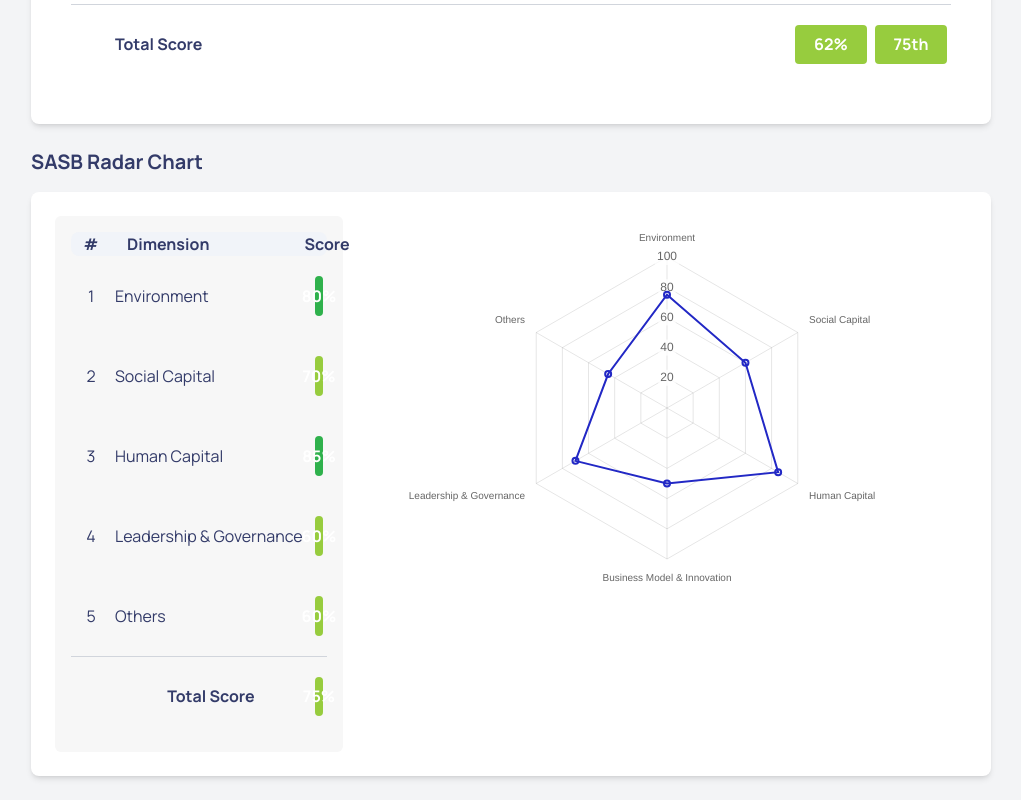
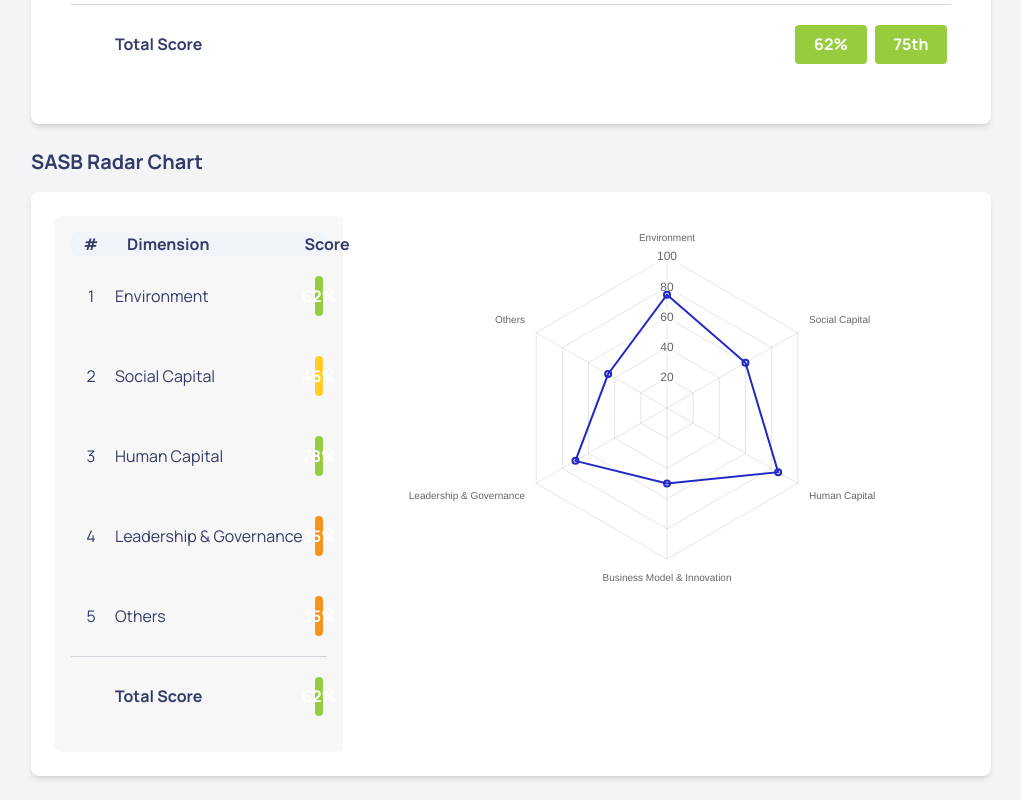
Before and after one commit to SSIndex/MonitorPOC, a Next.js app in the folder monitor/: page /general in a window 1280 px wide. Shown: the part 1960-2760 px from the top of the page, without its empty margins (129-1150 px from the left). Built offline with nearby package versions, Linux system fonts and the light colour scheme.

Commit message:
feat(general/page): CONNECT sasb and radar chart table to API with dataTransformations

```diff
--- a/monitor/src/_mocks/data.tsx
+++ b/monitor/src/_mocks/data.tsx
@@ -1,6 +1,6 @@
 export const sasbRadarChartColumnData = [
   { header: "#", accessorKey: "id" },
-  { header: "Dimension", accessorKey: "category" },
+  { header: "Dimension", accessorKey: "dimension" },
   { header: "Score", accessorKey: "scoreColor" },
 ];
 
--- a/monitor/src/_utils/dataTransformations.ts
+++ b/monitor/src/_utils/dataTransformations.ts
@@ -1,3 +1,28 @@
+interface DimensionRow {
+  id: number;
+  dimension: string;
+  score: number;
+  percentile: number;
+}
+
+interface RadarChartRow {
+  id: number;
+  category: string;
+  scoreColor: string;
+}
+
+// Define types for clarity
+interface SummaryData {
+  score: number;
+  percentile: number;
+}
+
+interface FooterData {
+  id: null;
+  dimension: string;
+  scoreColor: string;
+}
+
 export function transformToTableData(rawData) {
   return rawData.map((item) => ({
     ...item,
@@ -10,6 +35,36 @@ export function transformToTableData(rawData) {
     scoreColor: item.score,
     percentileColor: item.percentile,
   }));
+}
+
+// Utility function to convert to title case
+function toTitleCase(str: string): string {
+  return str
+    .toLowerCase()
+    .split(" ")
+    .map((word) => word.charAt(0).toUpperCase() + word.slice(1))
+    .join(" ");
+}
+
+export function transformToRadarChartData(
+  rawData: DimensionRow[],
+): RadarChartRow[] {
+  return rawData.map((item) => ({
+    id: item.id,
+    dimension: toTitleCase(item.dimension),
+    scoreColor: item.score.toString(),
+  }));
+}
+
+// Transformation function
+export function transformToRadarChartFooterData(
+  summaryData: SummaryData,
+): FooterData {
+  return {
+    id: null,
+    dimension: "Total Score",
+    scoreColor: summaryData.score.toString(),
+  };
 }
 
 export function transformSummaryToFooter(summaryData) {
--- a/monitor/src/app/general/page.tsx
+++ b/monitor/src/app/general/page.tsx
@@ -16,6 +16,8 @@ import {
 import { useGetOverallScoreSASB } from "@/_handlers/requests/sasb";
 import {
   transformSummaryToFooter,
+  transformToRadarChartData,
+  transformToRadarChartFooterData,
   transformToTableData,
 } from "@/_utils/dataTransformations";
 
@@ -99,12 +101,14 @@ export default function GeneralAnalysis() {
           {/* Table */}
           <div className="col-span-1 ">
             <Table
-              data={sasbRadarChartTableData}
+              data={transformToRadarChartData(overallScoreSASB.data)}
               columns={sasbRadarChartColumnData}
               centerSecondLeft={true}
               backgroundColor="bg-ssindex-nested-table-background"
               headerBackgroundColor="bg-ssindex-table-header-gray"
-              footerData={sasbRadarChartFooterData}
+              footerData={transformToRadarChartFooterData(
+                overallScoreSASB.summary,
+              )}
             />
           </div>
           <div className="col-span-2 h-96 flex items-center justify-center">
```
